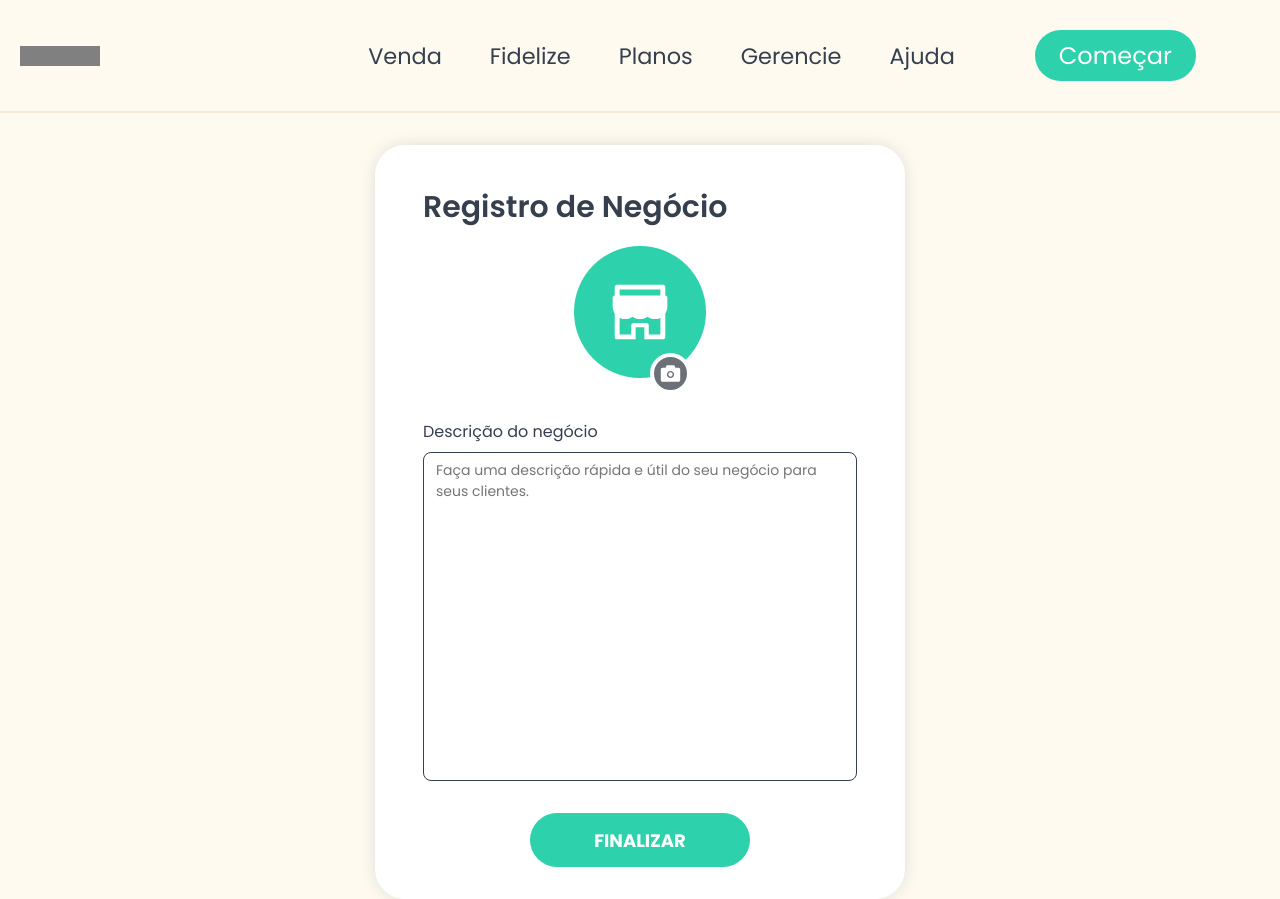
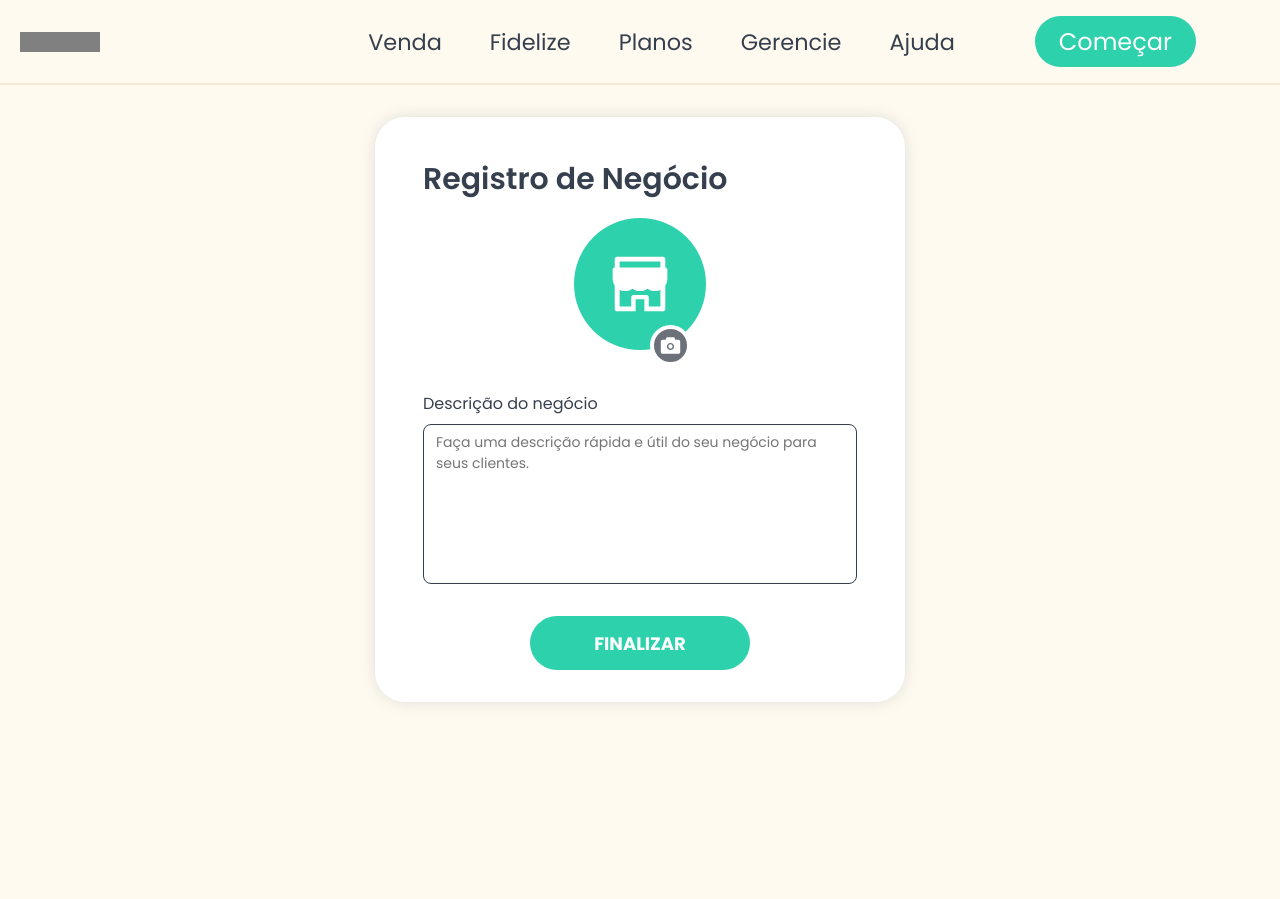
Before and after one commit to VictorCampelo/potty-dashboard, a Next.js app: page /business-register/finish in a window 1280 px wide. After the commit the page ends 800 px from the top, so only its background shows below. Built offline with nearby package versions, Linux system fonts and the light colour scheme.

Commit message:
fix some stuf

```diff
--- a/src/components/molecules/DescriptionInput/styles.ts
+++ b/src/components/molecules/DescriptionInput/styles.ts
@@ -33,8 +33,7 @@ export const Container = styled.div<ContainerProps>`
 
   .inputContainter {
     width: 100%;
-    height: 329px;
-    max-height: 329px;
+    height: 10rem;
 
     display: flex;
     justify-content: center;
--- a/src/components/molecules/Header/styles.ts
+++ b/src/components/molecules/Header/styles.ts
@@ -1,7 +1,7 @@
 import styled from 'styled-components';
 
 export const Container = styled.header`
-    padding: 30px 20px;
+    padding: 1rem 20px;
     background: var(--background);
 
     display: flex;
--- a/src/pages/business-register/continue/index.tsx
+++ b/src/pages/business-register/continue/index.tsx
@@ -1,6 +1,6 @@
 import Header from "../../../components/molecules/Header";
 import Head from "next/head";
-import { Container } from "../../../styles/pages/preLogin";
+import { Container, Wrapper } from "../../../styles/pages/preLogin";
 
 import { FiMail, FiUser } from 'react-icons/fi';
 import { HiOutlineLocationMarker } from 'react-icons/hi';
@@ -23,7 +23,7 @@ const BusinessRegister = () => {
   }
 
   return (
-    <>
+    <Wrapper>
       <Head>
         <title> Registro de Negócio | Último</title>
       </Head>
@@ -74,7 +74,7 @@ const BusinessRegister = () => {
           </div>
         </form>
       </Container>
-    </>
+    </Wrapper>
   );
 };
 
--- a/src/pages/business-register/finish/index.tsx
+++ b/src/pages/business-register/finish/index.tsx
@@ -1,6 +1,6 @@
 import Header from "../../../components/molecules/Header";
 import Head from "next/head";
-import { Container } from "../../../styles/pages/preLogin";
+import { Container, Wrapper } from "../../../styles/pages/preLogin";
 
 import { DescriptionInput } from "../../../components/molecules/DescriptionInput";
 import { ShopImage } from "../../../components/molecules/ShopImage"
@@ -18,7 +18,7 @@ const BusinessRegister = () => {
   }
 
   return (
-    <>
+    <Wrapper>
       <Head>
         <title> Registro de Negócio | Último</title>
       </Head>
@@ -52,7 +52,7 @@ const BusinessRegister = () => {
           </div>
         </form>
       </Container>
-    </>
+    </Wrapper>
   );
 };
 
--- a/src/pages/business-register/index.tsx
+++ b/src/pages/business-register/index.tsx
@@ -1,6 +1,6 @@
 import Header from "../../components/molecules/Header";
 import Head from "next/head";
-import { Container } from "../../styles/pages/preLogin";
+import { Container, Wrapper } from "../../styles/pages/preLogin";
 
 import { FiMail, FiUser } from "react-icons/fi";
 import { HiOutlineLocationMarker } from "react-icons/hi";
@@ -30,7 +30,7 @@ const BusinessRegister = () => {
   }
 
   return (
-    <>
+    <Wrapper>
       <Head>
         <title> Registro de Negócio | Último</title>
       </Head>
@@ -139,7 +139,7 @@ const BusinessRegister = () => {
           </div>
         </form>
       </Container>
-    </>
+    </Wrapper>
   );
 };
 
```
Lines whose indentation alone changed are shown as unchanged.
